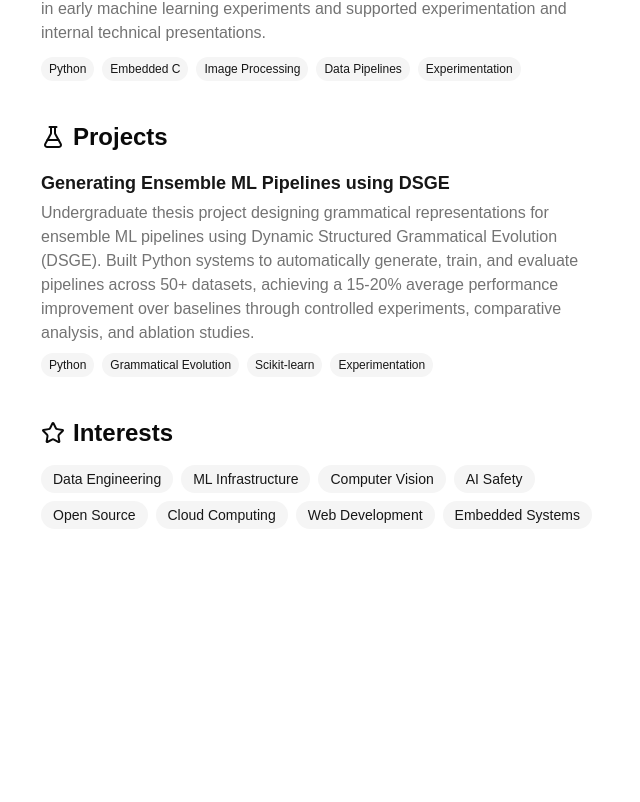
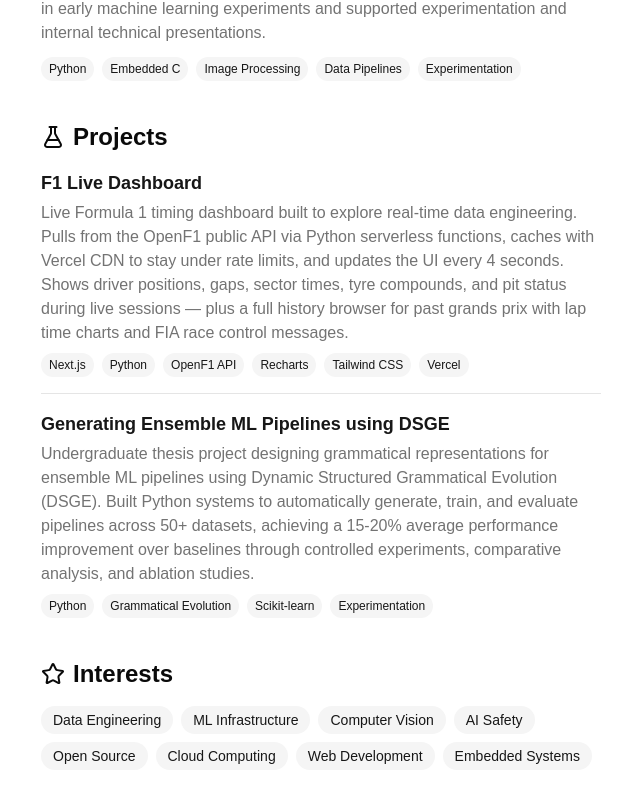
Before and after one commit to ikeshav42/portfolio, a Next.js app: page / in a window 1280 px wide. Shown: the part 1617-2419 px from the top of the page, without its empty margins (623-1263 px from the left). Before the commit the page ends 2306 px from the top, so only its background shows below. Built offline with nearby package versions, Linux system fonts and the light colour scheme.

Commit message:
add F1 live dashboard to projects

```diff
--- a/components/pfdeets.tsx
+++ b/components/pfdeets.tsx
@@ -197,6 +197,13 @@ const PortfolioDetails = () => {
         <div className="space-y-4">
           {[
             {
+              name: "F1 Live Dashboard",
+              description:
+                "Live Formula 1 timing dashboard built to explore real-time data engineering. Pulls from the OpenF1 public API via Python serverless functions, caches with Vercel CDN to stay under rate limits, and updates the UI every 4 seconds. Shows driver positions, gaps, sector times, tyre compounds, and pit status during live sessions — plus a full history browser for past grands prix with lap time charts and FIA race control messages.",
+              technologies: ["Next.js", "Python", "OpenF1 API", "Recharts", "Tailwind CSS", "Vercel"],
+              link: "https://github.com/ikeshav42/f1-dashboard",
+            },
+            {
               name: "Generating Ensemble ML Pipelines using DSGE",
               description:
                 "Undergraduate thesis project designing grammatical representations for ensemble ML pipelines using Dynamic Structured Grammatical Evolution (DSGE). Built Python systems to automatically generate, train, and evaluate pipelines across 50+ datasets, achieving a 15-20% average performance improvement over baselines through controlled experiments, comparative analysis, and ablation studies.",
```
